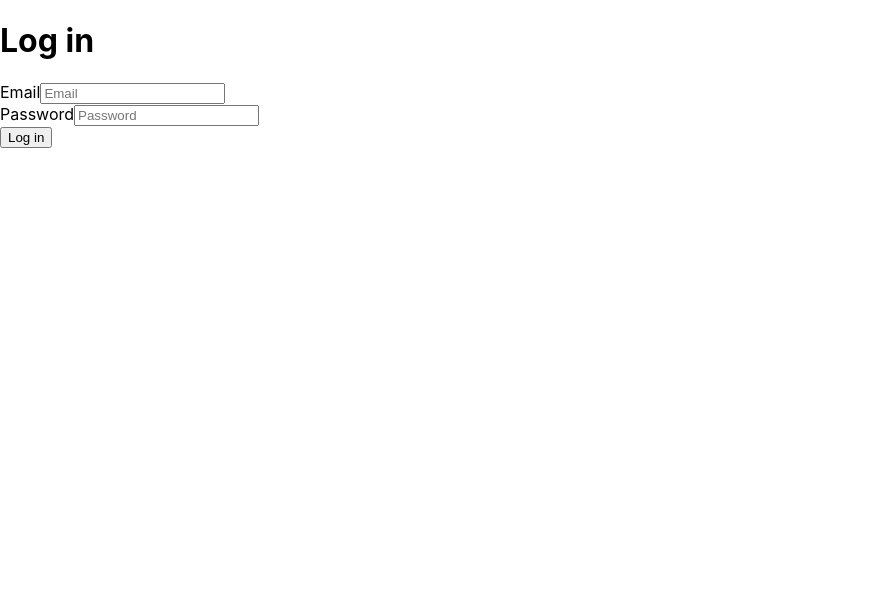
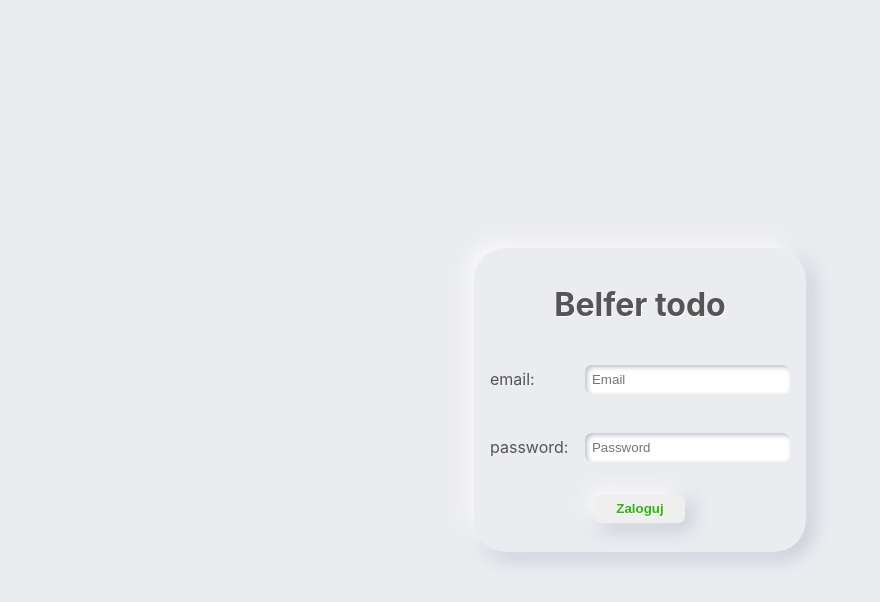
Before and after one commit to bodorcl2-2/todos, a React (Create React App) app: page /#/login in a window 1280 px wide. Shown: the top 602 px of the page, without its empty margins (0-880 px from the left). Built offline with nearby package versions, Linux system fonts and the light colour scheme; no server answers; the database is empty.

Commit message:
Add styles to Login form

```diff
--- a/src/components/Login.js
+++ b/src/components/Login.js
@@ -25,17 +25,16 @@ const Login = ({ history }) => {
     }
     console.log('z login.js')
     return (
-        <div>
-            <h1>Log in</h1>
-            <form onSubmit={handleLogin}>
-                <label> Email
-          <input name="email" type="email" placeholder="Email" />
-                </label>
-                <label>
-                    Password
-          <input name="password" type="password" placeholder="Password" />
-                </label>
-                <button type="submit">Log in</button>
+        <div className="loginContainer">
+            <form className="loginForm" onSubmit={handleLogin}>
+                <h1>Belfer todo</h1>
+                <label htmlFor="email"> email:</label>
+                <input name="email" id="email" type="email" placeholder="Email" />
+
+                <label htmlFor="password">password:</label>
+                <input name="password" id="password" type="password" placeholder="Password" />
+
+                <button type="submit">Zaloguj</button>
             </form>
         </div>
     );
--- a/src/components/Logout.js
+++ b/src/components/Logout.js
@@ -3,7 +3,9 @@ import firebase from '../utils/Firebase';
 
 const Logout = () => {
     return (
-        <button onClick={() => firebase.auth().signOut()}>Sign out</button>
+        <section className="logoutContainer">
+            <button className="logoutButton" onClick={() => firebase.auth().signOut()}>Wyloguj</button>
+        </section>
     );
 }
 
--- a/src/index.css
+++ b/src/index.css
@@ -5,6 +5,8 @@ body {
     sans-serif;
   -webkit-font-smoothing: antialiased;
   -moz-osx-font-smoothing: grayscale;
+  background-color: #EBECF0;
+
 }
 
 code {
@@ -12,6 +14,88 @@ code {
     monospace;
 }
 
-label {
+.loginContainer {
+  height: 100vh;
+  display: flex;
+  flex-direction: column;
+  justify-content: center;
+  align-items: center;
+}
+
+.loginForm {
+  width: 300px;
+  margin: auto;
+  padding: 1em;
+  display: flex;
+  flex-wrap: wrap;
+  /* flex-direction: column; */
+  justify-content: space-evenly;
+  align-items: center;
+  border-radius: 2em;
+  box-shadow: -5px -5px 20px #fff, 5px 5px 20px #BABECC;
+  /* border: 1px solid #000; */
+
+}
+
+.loginForm * {
+  color: #555
+}
+
+.loginForm h1 {
+  flex-basis: 100%;
+  text-align: center;
+  /* margin-bottom: 1.5em; */
+  text-shadow: 1px 1px 0 #fff;
+}
+
+.loginForm label {
   display: block;
+  flex-basis: 30%;
+  margin: 1.5em 0;
 }
+
+.loginForm input,
+.loginForm button,
+.logoutButton {
+  border: 0;
+  outline: 0;
+  text-shadow: 1px 1px 0 #fff;
+}
+
+.loginForm input {
+  margin-left: .4em;
+  padding: 0.5em;
+  border-radius: .5em;
+  flex-basis: 60%;
+  flex-grow: 1;
+  appearance: none;
+  box-shadow: inset 2px 2px 5px #BABECC, inset -5px -5px 10px #fff;
+}
+
+.loginForm button {
+  width: 30%;
+  margin: 1em 0 1em;
+  padding: 0.5em 1em;
+  border-radius: .5em;
+  font-weight: bold;
+  color: rgb(42, 185, 7);
+  box-shadow: -5px -5px 20px #fff, 5px 5px 20px #BABECC;
+  cursor: pointer;
+}
+
+.logoutContainer {
+  display: flex;
+  justify-content: flex-end;
+  margin-top: 0.5em;
+}
+
+.logoutButton {
+  width: 80px;
+  color: #f00;
+  font-weight: bold;
+  margin: 1em 3em .5em;
+  padding: 0.5em 1em;
+  border-radius: .5em;
+  box-shadow: -5px -5px 20px #fff, 5px 5px 20px #BABECC;
+  cursor: pointer;
+}
```
